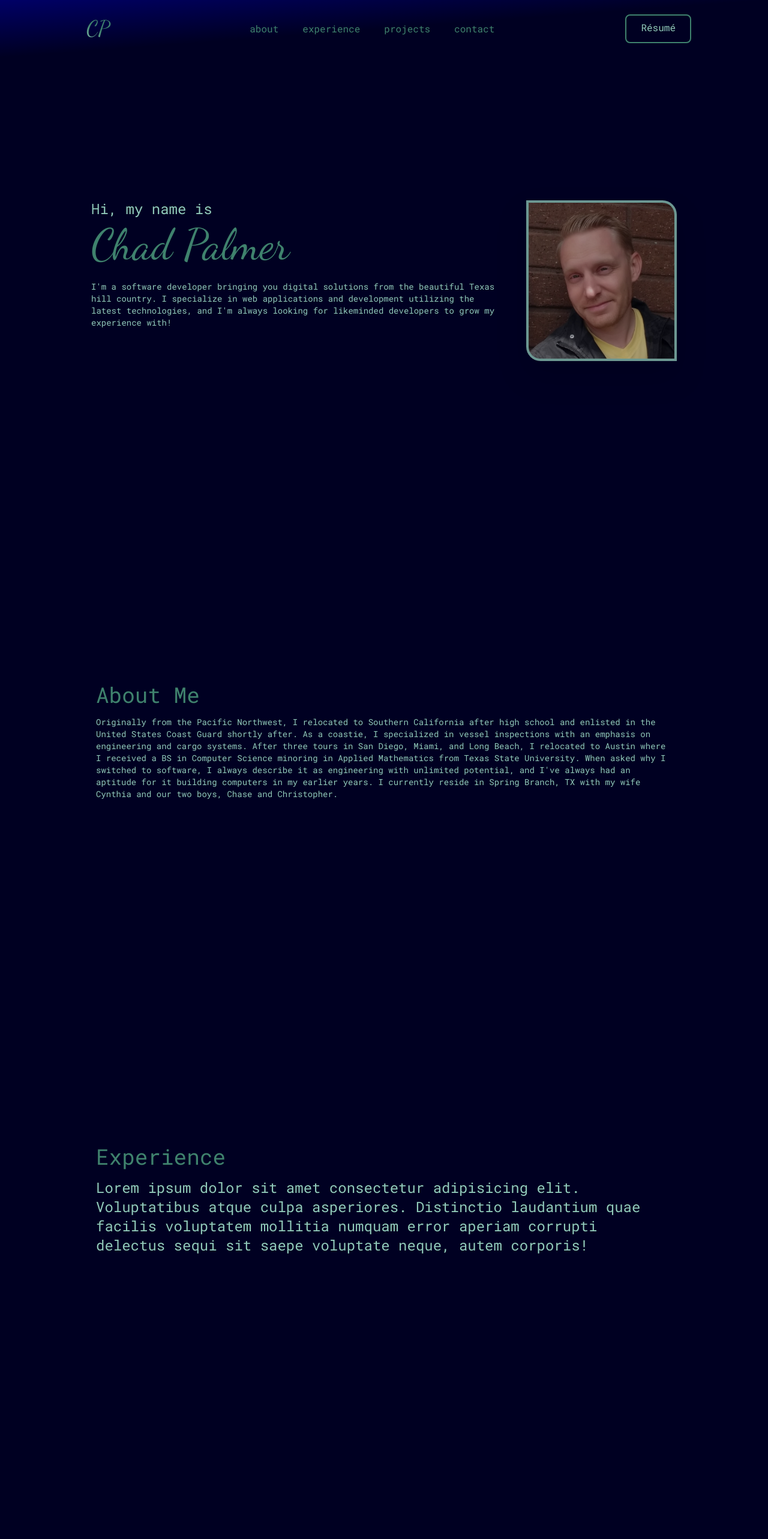
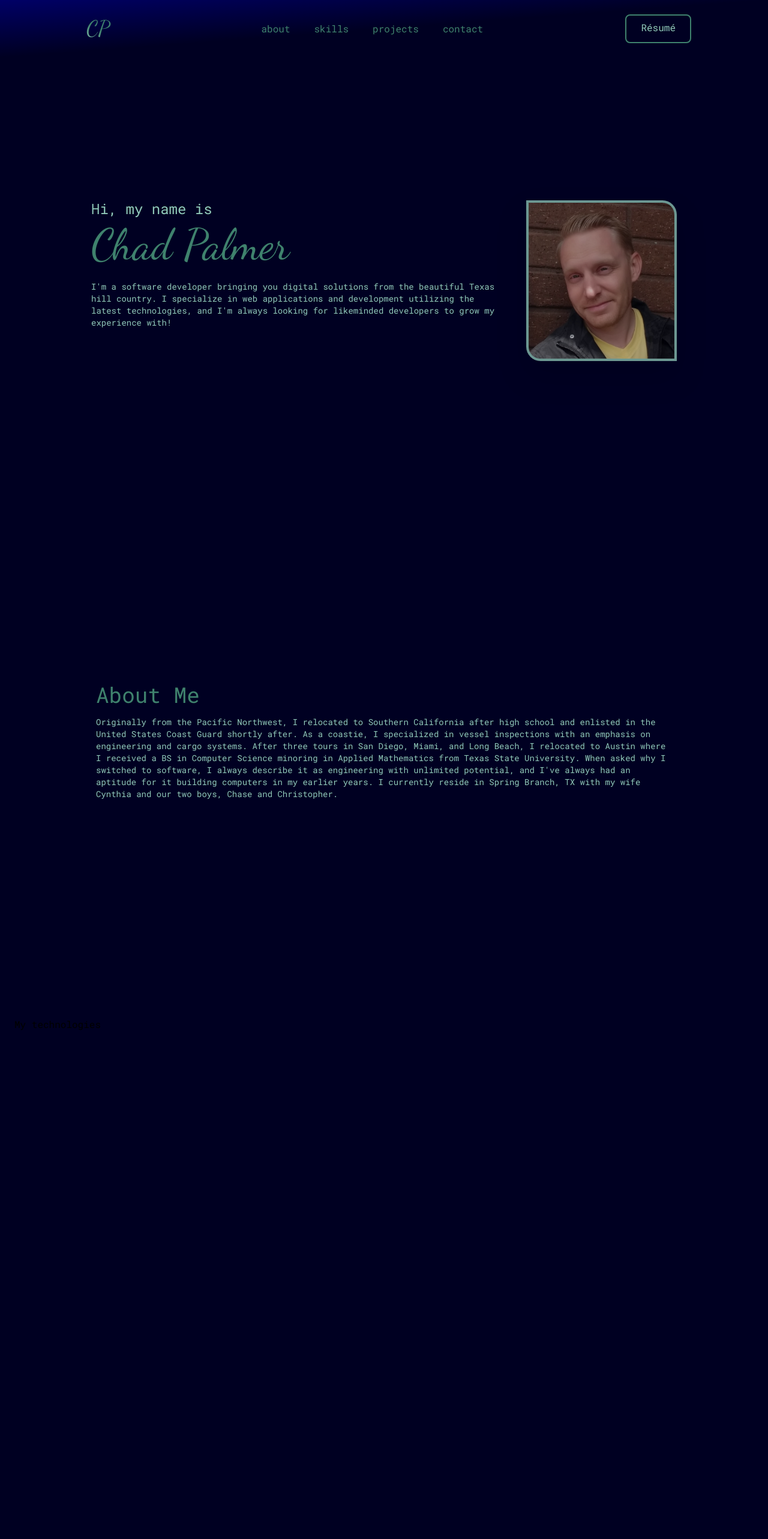
Before and after one commit to cpalmer-atx/react-tailwind-portfolio, a React (Create React App) app: page / in a window 1280 px wide. Shown: the top 2566 px of the page at 60% size. Built offline with nearby package versions, Linux system fonts and the light colour scheme; the HTML template or start-up script is replaced by a standard one.

Commit message:
rendering skills component in place of experience for now

```diff
--- a/src/App.jsx
+++ b/src/App.jsx
@@ -2,20 +2,22 @@ import React from 'react'
 import Home from './components/Home'
 import Navbar from './components/Navbar'
 import About from './components/About'
-import Experience from './components/Experience'
 import Projects from './components/Projects'
 import Contact from './components/Contact'
+import Skills from './components/Skills'
+// import Experience from './components/Experience'
 
 const App = () => {
   return (
-    <div className=''>
+    <>
       <Navbar />
       <Home />
       <About />
-      <Experience />
+      <Skills />
+      {/* <Experience /> */}
       <Projects />
       <Contact />
-    </div>
+    </>
   )
 }
 
--- a/src/components/Navbar.jsx
+++ b/src/components/Navbar.jsx
@@ -6,7 +6,7 @@ const Navbar = () => {
 
   const [ nav, setNav ] = useState(false)
   const links = [
-    'about', 'experience', 'projects', 'contact'
+    'about', 'skills', 'projects', 'contact'
   ]
 
   return (
```
